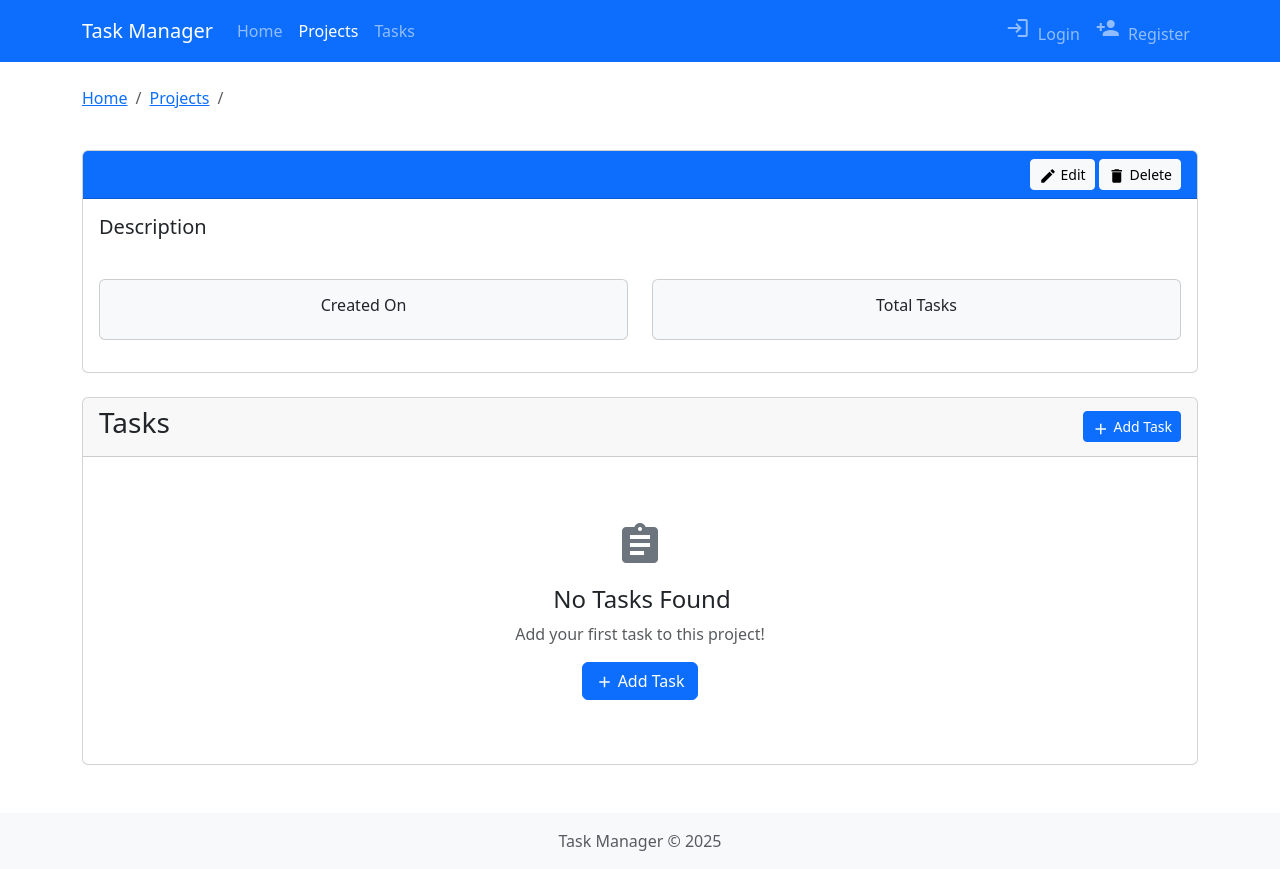
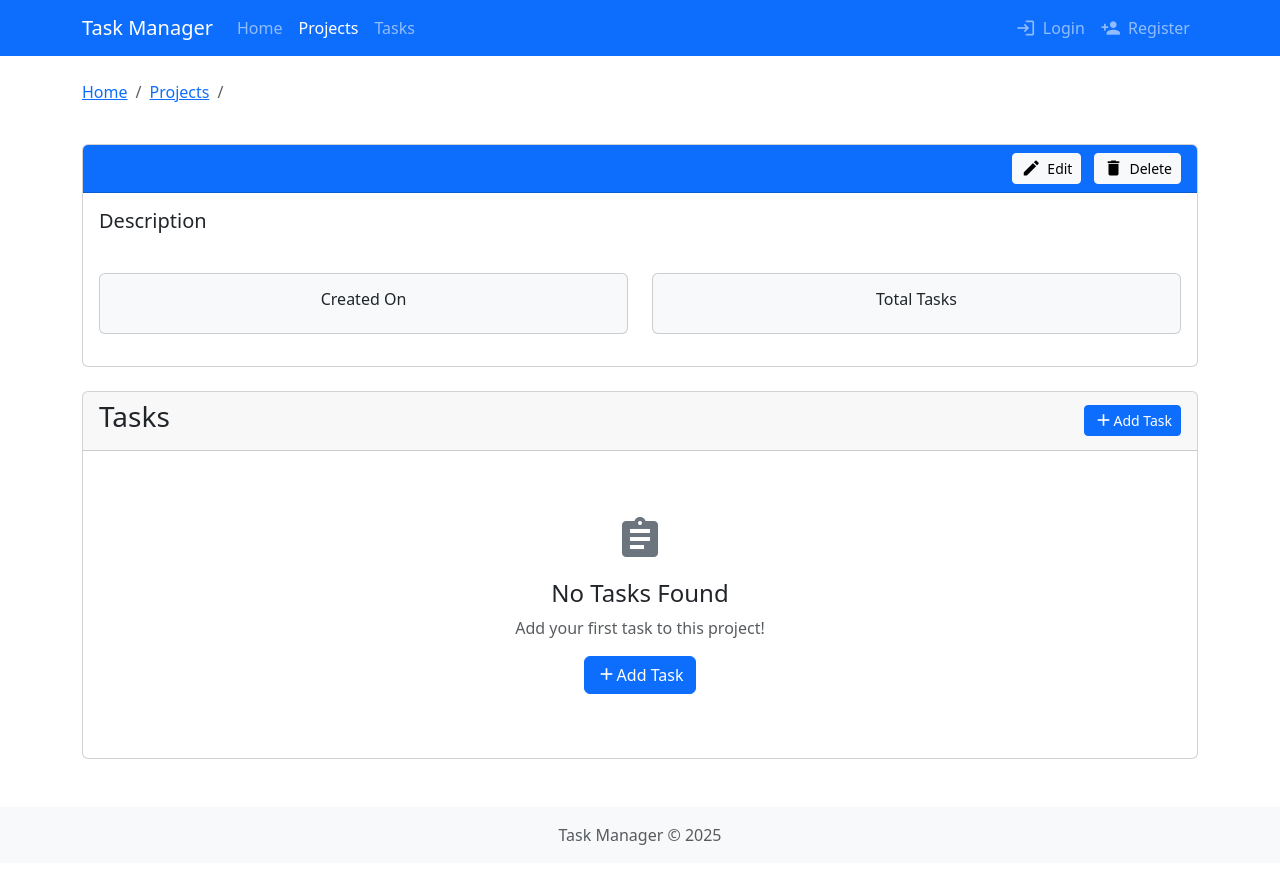
Before and after one commit to alyAbood/Todo-List, a Django app: template todo_lists/templates/todo_lists/project_detail.html in a window 1280 px wide. After the commit the page ends 845 px from the top, so only its background shows below. Run offline with Django 3.2, Linux system fonts and the light colour scheme; the template is opened without the code that fills it, so the values that code supplies are empty.

Commit message:
Fix: Improve alignment of buttons with icons and text throughout the templates

```diff
--- a/todo_lists/templates/todo_lists/base.html
+++ b/todo_lists/templates/todo_lists/base.html
@@ -14,19 +14,31 @@
             color: #6c757d;
         }
 
-        /* Fix alignment of Material Icons with text in buttons */
+        /* Improved alignment of Material Icons with text in buttons */
         .btn .material-icons {
             vertical-align: middle;
-            margin-top: -3px;
-            margin-bottom: -3px;
-            font-size: 18px;
+            margin-top: -4px;
+            margin-bottom: -2px;
+            font-size: 20px;
+            line-height: 1;
+            display: inline-flex;
+            align-items: center;
         }
 
-        /* Add spacing between icon and text */
-        .btn .material-icons + span,
-        .btn span + .material-icons,
-        .material-icons + :not(.material-icons) {
-            margin-left: 4px;
+        /* Fix vertical centering issues with button content */
+        .btn {
+            display: inline-flex;
+            align-items: center;
+            justify-content: center;
+        }
+
+        /* Add proper spacing between icon and text */
+        .btn .material-icons + span {
+            margin-left: 6px;
+        }
+
+        .btn span + .material-icons {
+            margin-left: 6px;
         }
 
         /* Special case for floating warning icons */
@@ -35,8 +47,26 @@
         }
 
         /* For card actions with multiple buttons */
-        .btn-group .btn .material-icons {
-            margin-right: 0;
+        .card-header .btn + .btn {
+            margin-left: 5px;
+        }
+
+        /* Ensure proper alignment in nav items */
+        .nav-link .material-icons {
+            vertical-align: middle;
+            margin-top: -3px;
+            margin-right: 3px;
+            font-size: 20px;
+        }
+
+        /* Fix dropdowns with icons */
+        .dropdown-item {
+            display: flex;
+            align-items: center;
+        }
+
+        .dropdown-item .material-icons {
+            margin-right: 8px;
         }
     </style>
     {% block extra_css %}{% endblock %}
--- a/todo_lists/templates/todo_lists/index.html
+++ b/todo_lists/templates/todo_lists/index.html
@@ -37,7 +37,7 @@
     <div class="col-md-6">
         <div class="card mb-4">
             <div class="card-header d-flex justify-content-between align-items-center">
-                <h3>Projects</h3>
+                <h3 class="mb-0">Projects</h3>
                 <a href="{% url 'todo_lists:project_create' %}" class="btn btn-primary btn-sm">
                     <span class="material-icons">add</span>
                     <span>New Project</span>
@@ -61,7 +61,7 @@
     <div class="col-md-6">
         <div class="card">
             <div class="card-header d-flex justify-content-between align-items-center">
-                <h3>Pending Tasks</h3>
+                <h3 class="mb-0">Pending Tasks</h3>
                 <a href="{% url 'todo_lists:task_create' %}" class="btn btn-primary btn-sm">
                     <span class="material-icons">add</span>
                     <span>New Task</span>
--- a/todo_lists/templates/todo_lists/project_detail.html
+++ b/todo_lists/templates/todo_lists/project_detail.html
@@ -22,12 +22,14 @@
         <div class="card">
             <div class="card-header bg-primary text-white d-flex justify-content-between align-items-center">
                 <h2 class="mb-0">{{ project.title }}</h2>
-                <div>
-                    <a href="{% url 'todo_lists:project_update' project.id %}" class="btn btn-light btn-sm">
-                        <span class="material-icons">edit</span> Edit
+                <div class="btn-toolbar">
+                    <a href="{% url 'todo_lists:project_update' project.id %}" class="btn btn-light btn-sm me-2">
+                        <span class="material-icons">edit</span>
+                        <span>Edit</span>
                     </a>
                     <a href="{% url 'todo_lists:project_delete' project.id %}" class="btn btn-light btn-sm">
-                        <span class="material-icons">delete</span> Delete
+                        <span class="material-icons">delete</span>
+                        <span>Delete</span>
                     </a>
                 </div>
             </div>
--- a/todo_lists/templates/todo_lists/task_detail.html
+++ b/todo_lists/templates/todo_lists/task_detail.html
@@ -22,12 +22,12 @@
         <div class="card">
             <div class="card-header {% if task.is_completed %}bg-success{% else %}bg-primary{% endif %} text-white d-flex justify-content-between align-items-center">
                 <h2 class="mb-0 {% if task.is_completed %}task-completed{% endif %}">{{ task.title }}</h2>
-                <div>
-                    <a href="{% url 'todo_lists:task_toggle_completion' task.id %}" class="btn btn-light btn-sm">
+                <div class="btn-toolbar">
+                    <a href="{% url 'todo_lists:task_toggle_completion' task.id %}" class="btn btn-light btn-sm me-2">
                         <span class="material-icons">{% if task.is_completed %}close{% else %}check{% endif %}</span>
                         <span>{% if task.is_completed %}Mark Incomplete{% else %}Mark Complete{% endif %}</span>
                     </a>
-                    <a href="{% url 'todo_lists:task_update' task.id %}" class="btn btn-light btn-sm">
+                    <a href="{% url 'todo_lists:task_update' task.id %}" class="btn btn-light btn-sm me-2">
                         <span class="material-icons">edit</span>
                         <span>Edit</span>
                     </a>
```
